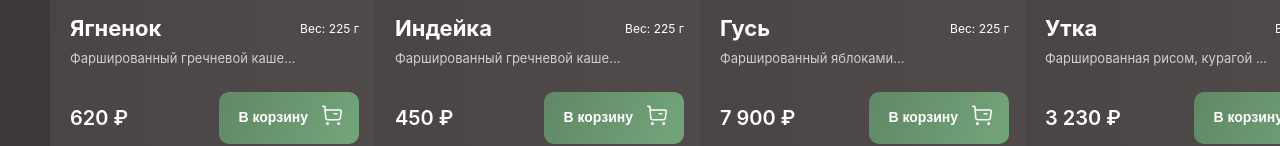
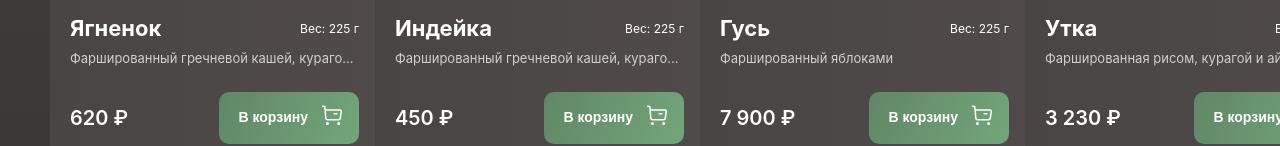
Before and after one commit to yrysNM/Food_Park, a React (Create React App) app: page / in a window 1280 px wide. Shown: the part 501-647 px from the top of the page. Built offline with nearby package versions, Linux system fonts and the light colour scheme.

Commit message:
changed slice to scss style

```diff
--- a/src/components/app-foods/AppFoods.js
+++ b/src/components/app-foods/AppFoods.js
@@ -66,8 +66,7 @@ const AppFoods = ({ foodsData, titleHeadText }) => {
                                         </div>
 
                                         <div className="foods__wrapper_text">
-                                            {food.foodDescr.slice(0, 30)}...
-                                        </div>
+                                            {food.foodDescr}                                        </div>
 
                                         {indexFoodChange === i ?
                                             <Viewer
--- a/src/components/app-foods/appFoods.scss
+++ b/src/components/app-foods/appFoods.scss
@@ -65,6 +65,11 @@
         }
 
         &_text {
+            width: 290px;
+            white-space: nowrap;
+            overflow: hidden;
+            word-wrap: break-word;
+            text-overflow: ellipsis;
             margin-top: 5px;
             font-weight: 400;
             font-size: 13px;
```
Also changed, not shown: src/services/foodServices.js (added).
